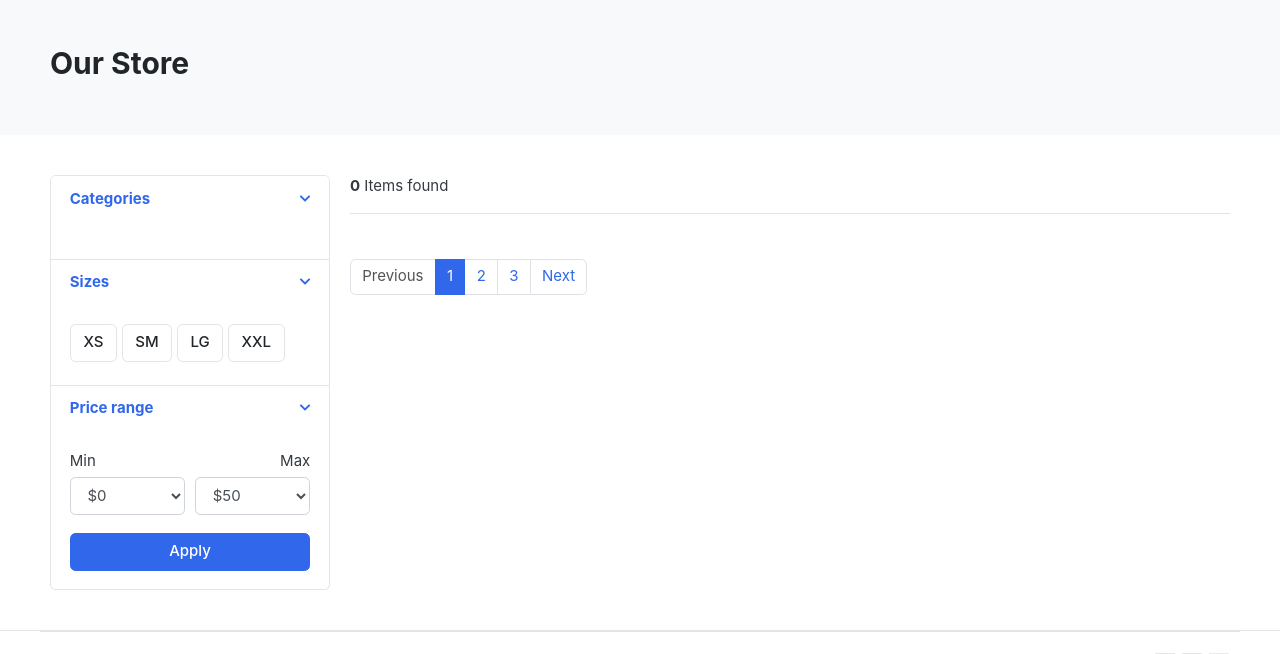
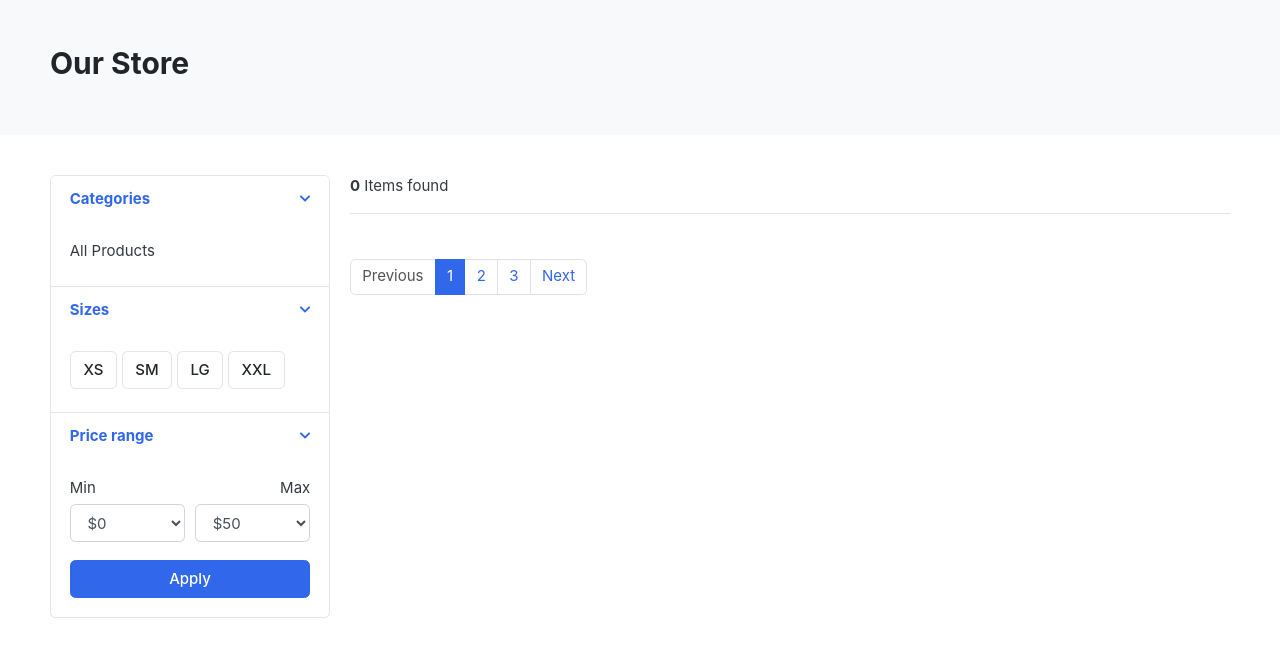
Before and after one commit to abdelrhmannabil12/E-commerce, a Django app: page /store/ in a window 1280 px wide. Shown: the part 127-781 px from the top of the page. Run offline with Django 3.2, Linux system fonts and the light colour scheme; data that the repository does not hold is empty; some libraries are stand-ins or nearby versions; some web fonts are replaced.

Commit message:
adding all products link in the top of drop down list

```diff
--- a/templates/base.html
+++ b/templates/base.html
@@ -79,6 +79,10 @@ $(document).ready(function() {
 				<i class="fa fa-bars"></i> All category
 			</button>
 			<div class="dropdown-menu">
+
+				<a class="dropdown-item" href="{% url 'store' %}">All Products </a>
+
+
 				{% for category in links %}
 				<a class="dropdown-item" href="{{ category.get_url }}">{{category.category_name}} </a>
 				{% endfor %}
--- a/templates/store.html
+++ b/templates/store.html
@@ -34,7 +34,9 @@
 			<div class="card-body">
 
 				<ul class="list-menu">
-				{% for category in links %}
+					<li><a href="{% url 'store' %}">All Products</a></li>
+
+					{% for category in links %}
 				<li><a href="{{category.get_url}}">{{category.category_name}} </a></li>
 				{% endfor %}
 			</ul>
```
